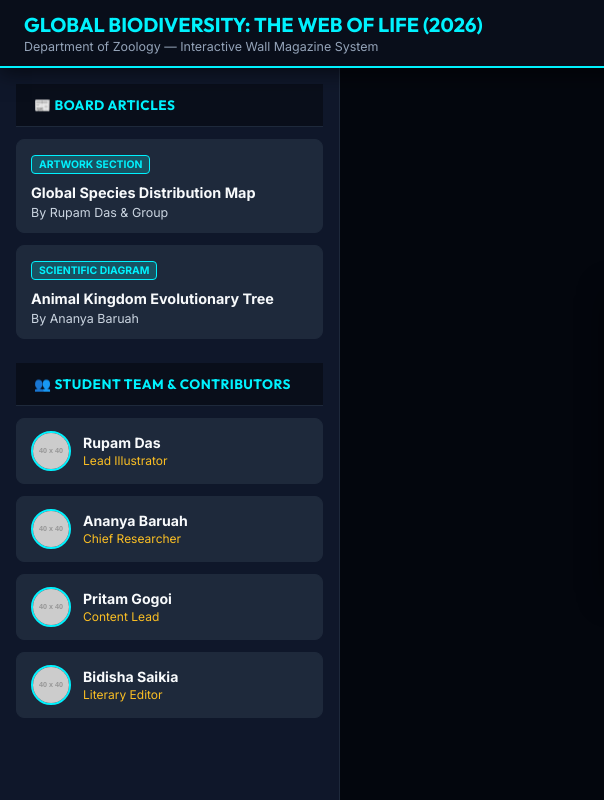
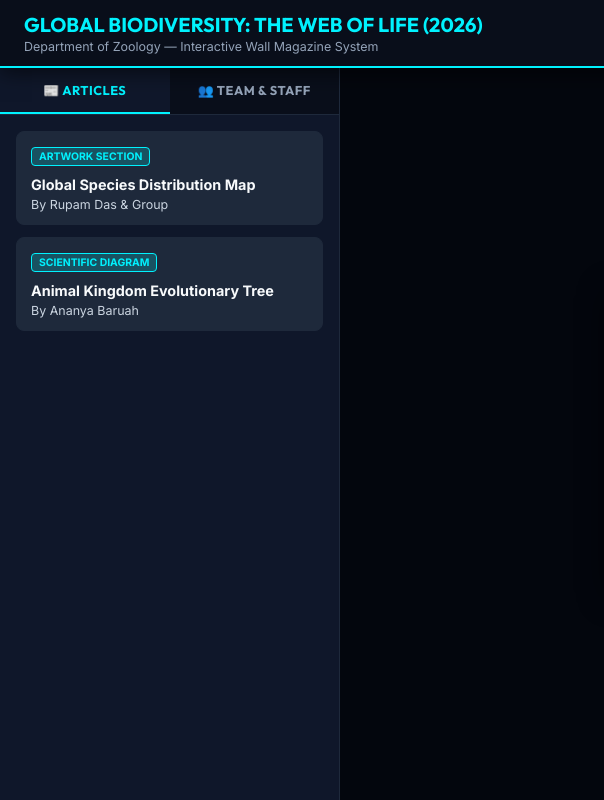
Before and after one commit to saysatyajit123/magazine, a website: page index.html in a window 1280 px wide. Shown: the full height of the page, 0-604 px from the left. Drawn offline with Linux system fonts and the light colour scheme; placeholder pictures from the web are drawn by us.

Commit message:
Enhance sidebar with tab navigation and styling updates
Updated sidebar navigation with tab functionality and improved styling.

```diff
--- a/index.html
+++ b/index.html
@@ -105,7 +105,7 @@
 
     /* Expanded Sidebar Panel */
     .dashboard {
-      width: 340px; /* Increased width for comfortable text rendering */
+      width: 340px;
       background: var(--panel-bg);
       border-right: 1px solid var(--panel-border);
       display: flex;
@@ -113,16 +113,39 @@
       z-index: 20;
     }
 
-    .sidebar-section-title {
-      padding: 12px 18px;
+    /* Clickable Tab Navigation Header */
+    .sidebar-tabs {
+      display: flex;
       background: #090e1a;
       border-bottom: 1px solid var(--panel-border);
+    }
+
+    .tab-btn {
+      flex: 1;
+      padding: 14px 10px;
+      background: transparent;
+      border: none;
+      border-bottom: 2px solid transparent;
+      color: var(--text-muted);
       font-family: 'Outfit', sans-serif;
       font-weight: 700;
-      font-size: 0.85rem;
+      font-size: 0.8rem;
+      text-transform: uppercase;
+      letter-spacing: 0.5px;
+      cursor: pointer;
+      transition: all 0.2s ease;
+      text-align: center;
+    }
+
+    .tab-btn:hover {
+      color: var(--text-main);
+      background: rgba(255, 255, 255, 0.02);
+    }
+
+    .tab-btn.active {
       color: var(--accent-cyan);
-      letter-spacing: 0.5px;
-      text-transform: uppercase;
+      border-bottom-color: var(--accent-cyan);
+      background: #0f172a;
     }
 
     .sidebar-scroll-area {
@@ -133,6 +156,14 @@
 
     .sidebar-scroll-area::-webkit-scrollbar { width: 5px; }
     .sidebar-scroll-area::-webkit-scrollbar-thumb { background: var(--panel-border); border-radius: 3px; }
+
+    .tab-content {
+      display: none;
+    }
+
+    .tab-content.active {
+      display: block;
+    }
 
     /* Cards Styling */
     .article-card, .contributor-card {
@@ -158,8 +189,8 @@
     }
 
     .contributor-avatar {
-      width: 40px;
-      height: 40px;
+      width: 42px;
+      height: 42px;
       border-radius: 50%;
       object-fit: cover;
       border: 2px solid var(--accent-cyan);
@@ -190,7 +221,7 @@
     .badge-art { background: rgba(244, 63, 94, 0.2); color: #f43f5e; border: 1px solid #f43f5e; }
     .badge-research { background: rgba(0, 242, 254, 0.2); color: #00f2fe; border: 1px solid #00f2fe; }
 
-    /* Wall Magazine Display Stage */
+    /* Stage Canvas Viewport */
     .stage-container {
       flex: 1;
       display: flex;
@@ -242,7 +273,7 @@
       box-shadow: 0 0 25px var(--accent-glow);
     }
 
-    /* Modal Backdrop & Dialogs */
+    /* Modal Dialogs */
     .modal-backdrop {
       position: fixed;
       top: 0; left: 0; width: 100vw; height: 100vh;
@@ -331,7 +362,7 @@
 </head>
 <body>
 
-  <!-- Application Header -->
+  <!-- Top Application Bar -->
   <header>
     <div class="header-title">
       <h1 id="magazineHeader">LOADING DIGITAL MAGAZINE...</h1>
@@ -346,20 +377,27 @@
   </header>
 
   <div class="app-workspace">
-    <!-- Sidebar Area -->
+    <!-- Sidebar Area with TAB Navigation -->
     <aside class="dashboard">
+      <div class="sidebar-tabs">
+        <button class="tab-btn active" id="tabArticlesBtn" onclick="switchSidebarTab('articles')">📰 Articles</button>
+        <button class="tab-btn" id="tabContributorsBtn" onclick="switchSidebarTab('contributors')">👥 Team & Staff</button>
+      </div>
+
       <div class="sidebar-scroll-area">
-        <!-- Articles Section -->
-        <div class="sidebar-section-title">📰 Board Articles</div>
-        <div id="articleList" style="margin-top: 12px;"></div>
+        <!-- Articles Tab Content -->
+        <div id="articlesTab" class="tab-content active">
+          <div id="articleList"></div>
+        </div>
 
-        <!-- Student Team & Contributors Section -->
-        <div class="sidebar-section-title" style="margin-top: 24px;">👥 Student Team & Contributors</div>
-        <div id="contributorList" style="margin-top: 12px;"></div>
+        <!-- Student Team & Contributors Tab Content -->
+        <div id="contributorsTab" class="tab-content">
+          <div id="contributorList"></div>
+        </div>
       </div>
     </aside>
 
-    <!-- Stage Area -->
+    <!-- Canvas Stage -->
     <div class="stage-container">
       <main class="stage" id="stage">
         <div class="canvas-container" id="canvasContainer">
@@ -370,7 +408,7 @@
     </div>
   </div>
 
-  <!-- Contributor Profile Modal -->
+  <!-- Contributor Modal -->
   <div class="modal-backdrop" id="studentModalBackdrop">
     <div class="profile-card-modal">
       <div class="modal-close-btn" onclick="closeStudentModal()">&times;</div>
@@ -423,6 +461,25 @@
       }
     }
 
+    function switchSidebarTab(tabName) {
+      const articlesTab = document.getElementById('articlesTab');
+      const contributorsTab = document.getElementById('contributorsTab');
+      const tabArticlesBtn = document.getElementById('tabArticlesBtn');
+      const tabContributorsBtn = document.getElementById('tabContributorsBtn');
+
+      if (tabName === 'articles') {
+        articlesTab.classList.add('active');
+        contributorsTab.classList.remove('active');
+        tabArticlesBtn.classList.add('active');
+        tabContributorsBtn.classList.remove('active');
+      } else {
+        contributorsTab.classList.add('active');
+        articlesTab.classList.remove('active');
+        tabContributorsBtn.classList.add('active');
+        tabArticlesBtn.classList.remove('active');
+      }
+    }
+
     function loadMagazineEdition(year) {
       const edition = magazineData.editions[year];
       document.getElementById('magazineHeader').innerText = edition.header;
@@ -456,7 +513,7 @@
         card.className = "contributor-card";
         card.onclick = () => openStudentModal(c);
         card.innerHTML = `
-          <img class="contributor-avatar" src="${c.photo}" alt="${c.name}" onerror="this.src='https://via.placeholder.com/40'">
+          <img class="contributor-avatar" src="${c.photo}" alt="${c.name}" onerror="this.src='https://via.placeholder.com/42'">
           <div class="contributor-info">
             <h5>${c.name}</h5>
             <p>${c.role}</p>
```
